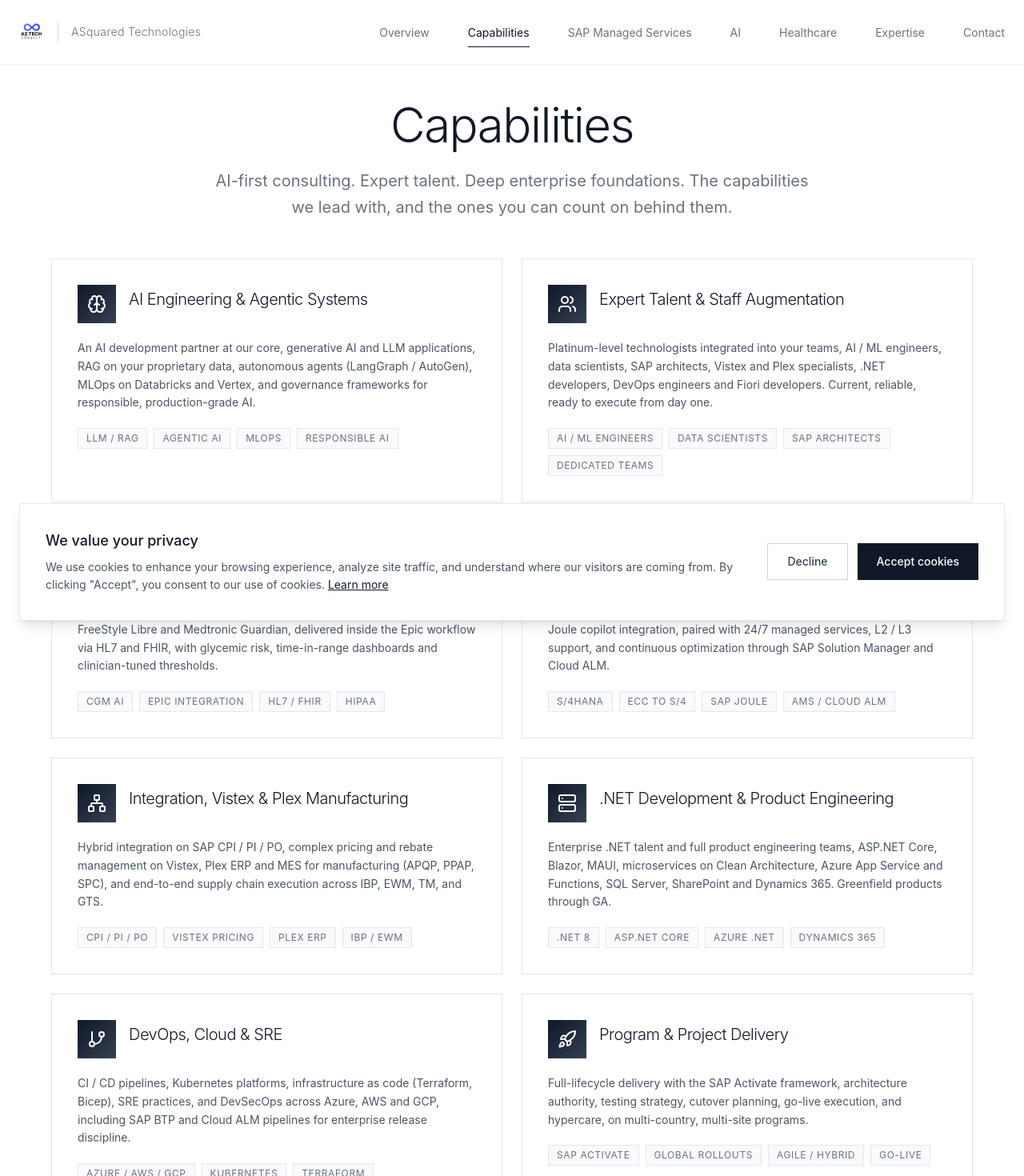
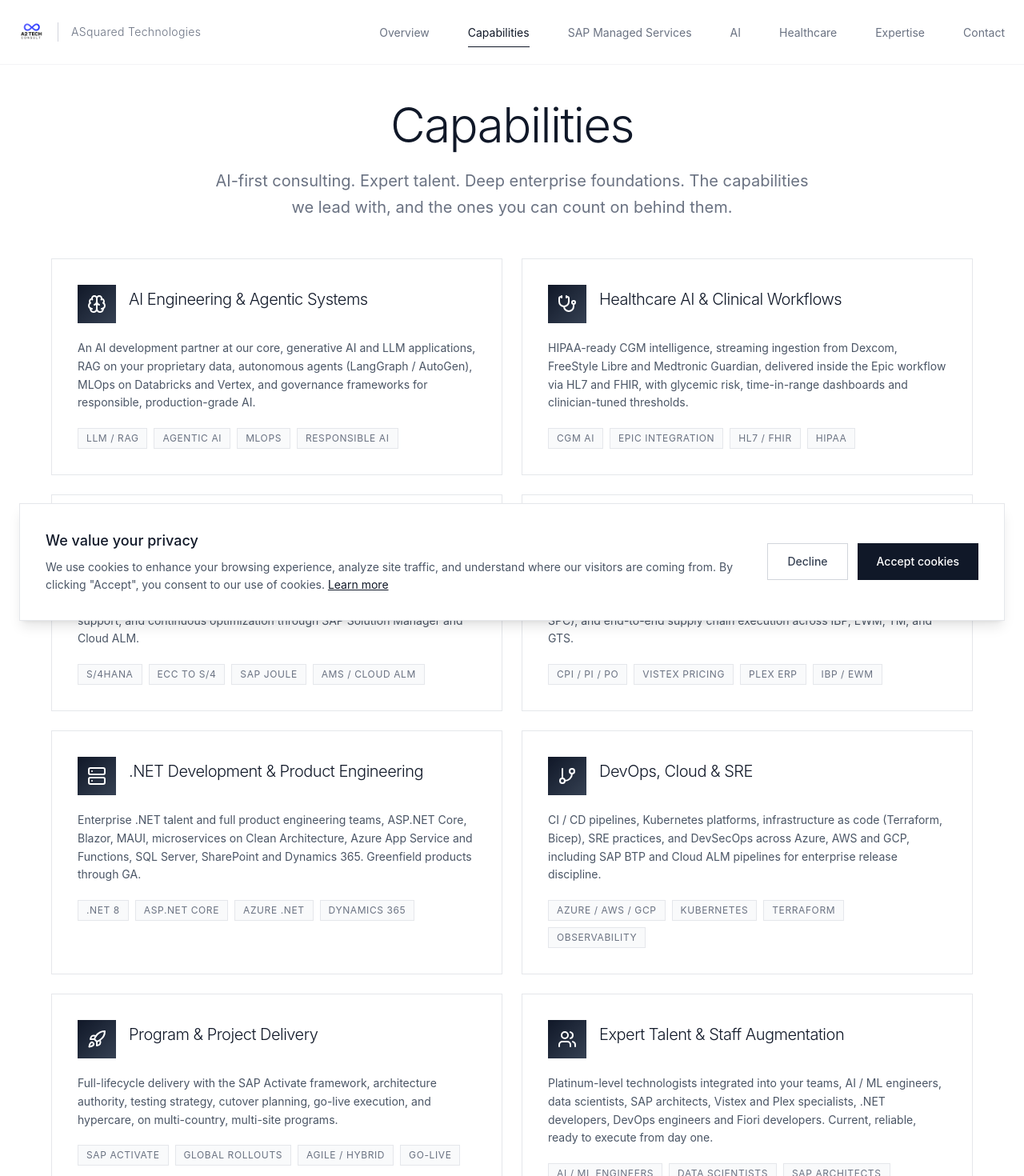
Before and after one commit to A2TechConsult/ASquared2, a React (Vite) app: page /capabilities in a window 1280 px wide. Shown: the top 1470 px of the page at 80% size. Built offline with nearby package versions, Linux system fonts and the light colour scheme.

Commit message:
Capabilities: move Expert Talent & Staff Augmentation to bottom of groups

```diff
--- a/src/app/pages/Capabilities.tsx
+++ b/src/app/pages/Capabilities.tsx
@@ -10,13 +10,6 @@ export function Capabilities() {
       tags: ['LLM / RAG', 'Agentic AI', 'MLOps', 'Responsible AI'],
       description:
         'An AI development partner at our core, generative AI and LLM applications, RAG on your proprietary data, autonomous agents (LangGraph / AutoGen), MLOps on Databricks and Vertex, and governance frameworks for responsible, production-grade AI.',
-    },
-    {
-      icon: Users,
-      title: 'Expert Talent & Staff Augmentation',
-      tags: ['AI / ML Engineers', 'Data Scientists', 'SAP Architects', 'Dedicated Teams'],
-      description:
-        'Platinum-level technologists integrated into your teams, AI / ML engineers, data scientists, SAP architects, Vistex and Plex specialists, .NET developers, DevOps engineers and Fiori developers. Current, reliable, ready to execute from day one.',
     },
     {
       icon: Stethoscope,
@@ -59,6 +52,13 @@ export function Capabilities() {
       tags: ['SAP Activate', 'Global Rollouts', 'Agile / Hybrid', 'Go-Live'],
       description:
         'Full-lifecycle delivery with the SAP Activate framework, architecture authority, testing strategy, cutover planning, go-live execution, and hypercare, on multi-country, multi-site programs.',
+    },
+    {
+      icon: Users,
+      title: 'Expert Talent & Staff Augmentation',
+      tags: ['AI / ML Engineers', 'Data Scientists', 'SAP Architects', 'Dedicated Teams'],
+      description:
+        'Platinum-level technologists integrated into your teams, AI / ML engineers, data scientists, SAP architects, Vistex and Plex specialists, .NET developers, DevOps engineers and Fiori developers. Current, reliable, ready to execute from day one.',
     },
   ];
 
```
